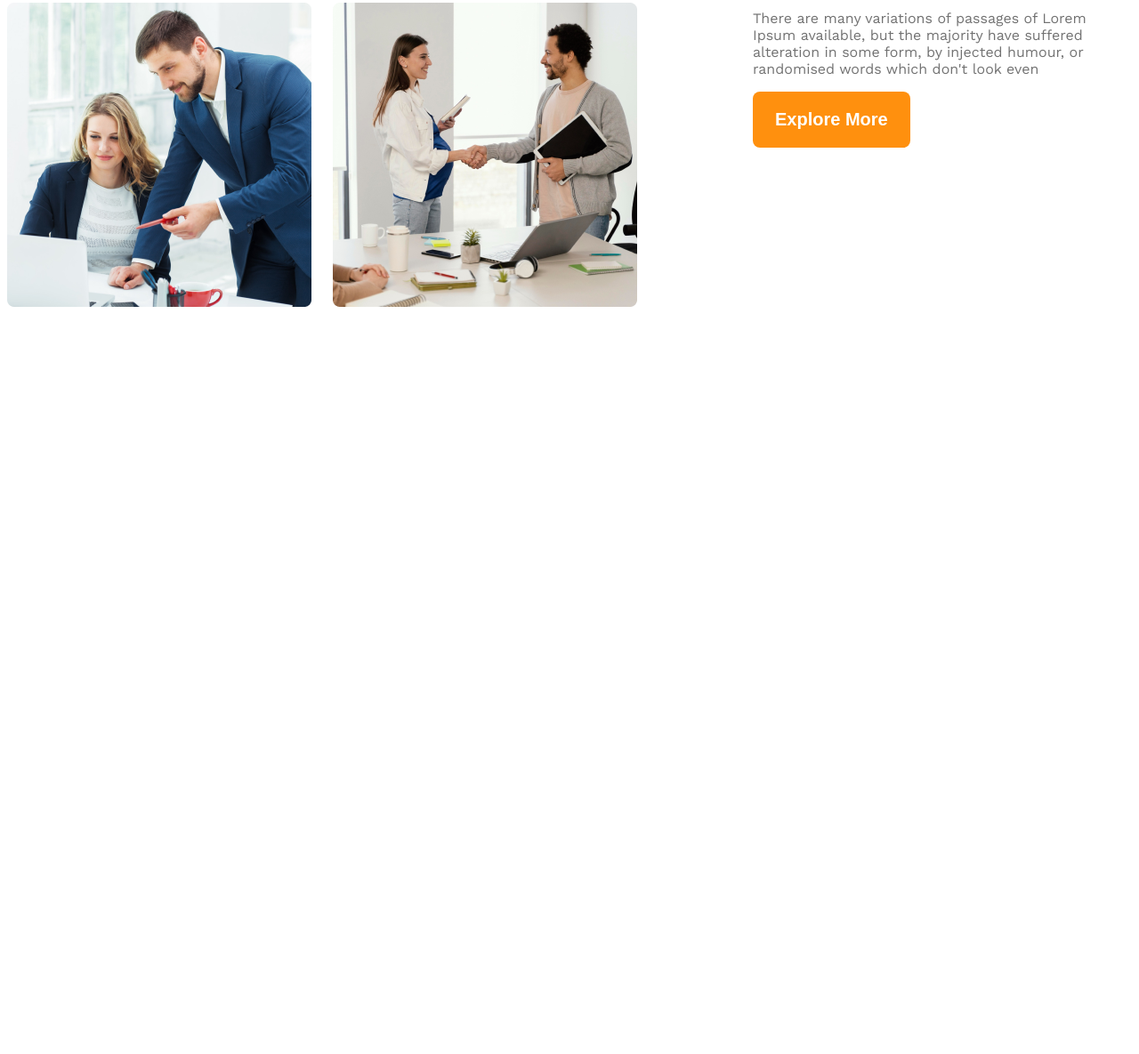
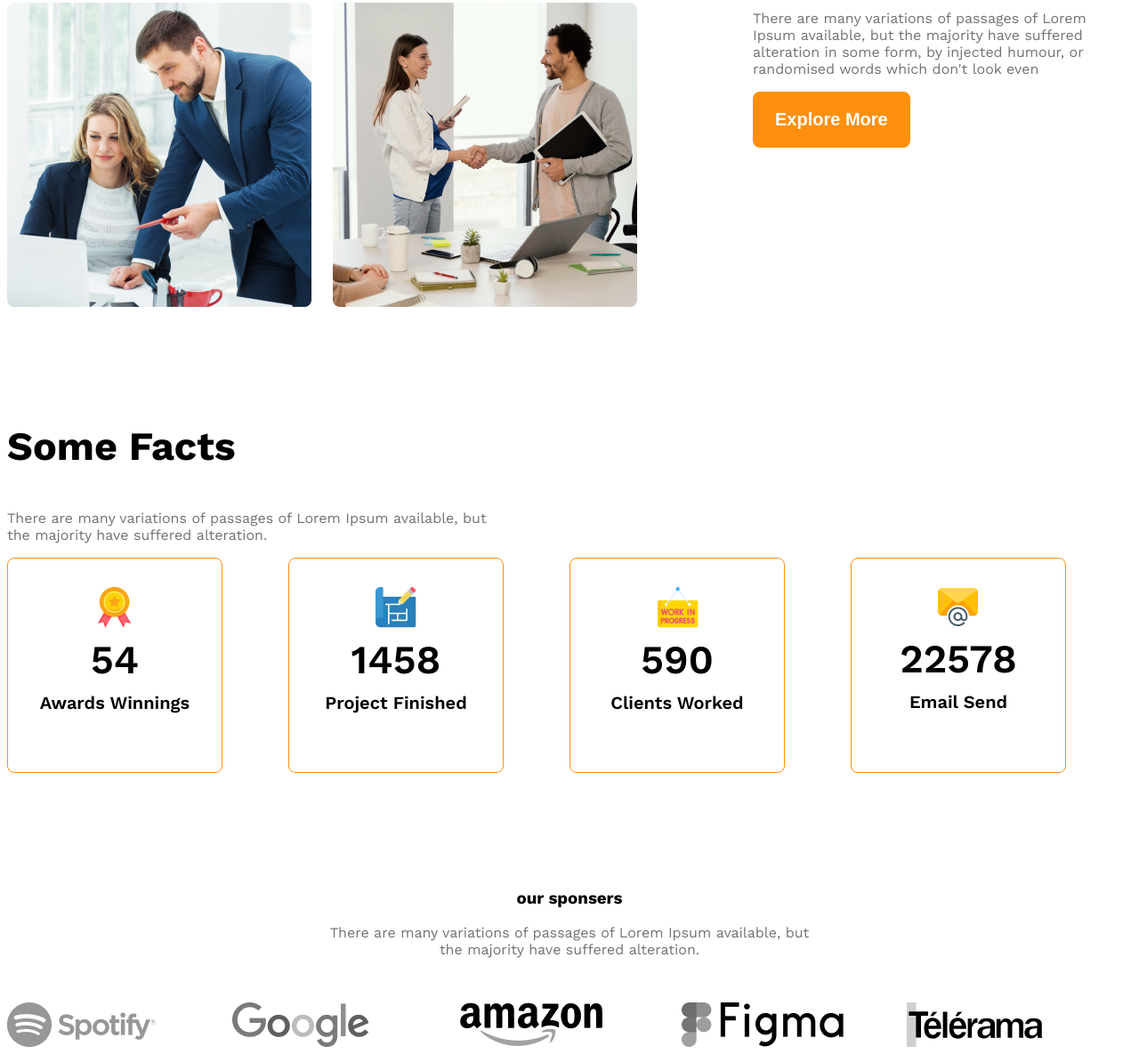
Before and after one commit to fariakhanam/g3-architects, a plain HTML site: page index.html in a window 1280 px wide. Shown: the part 1667-2852 px from the top of the page at 89% size. Before the commit the page ends 2020 px from the top, so only its background shows below. Drawn offline with nearby package versions, Linux system fonts and the light colour scheme.

Commit message:
added new section

```diff
--- a/index.html
+++ b/index.html
@@ -45,6 +45,60 @@
                 </div>
 
             </section>
+            <section>
+                <h3 class="f-tittle">Some Facts</h3>
+                <p class="text-light-gray fact-description">There are many variations of passages of Lorem Ipsum available, but the majority have suffered alteration.</p>
+                <div class="facts-container">
+                    <div class="fact display-flex">
+                        <div>
+                             <img src="images/icons/ribon.png" alt="">
+                        <h4 class="fact-num">54</h4>
+                        <h5 class="fact-name">Awards Winnings</h5>
+
+                        </div>
+                       </div>
+                    <div class="fact display-flex">
+                        <div>
+                            <img src="images/icons/projects.png" alt="">
+                        <h4 class="fact-num">1458</h4>
+                        <h5 class="fact-name">Project Finished</h5>
+
+                        </div>
+                        </div>
+                    <div class="fact  display-flex">
+                        <div>
+                            <img src="images/icons/customers.png" alt="">
+                        <h4 class="fact-num">590</h4>
+                        <h5 class="fact-name">Clients Worked</h5>
+
+                        </div></div>
+                    <div class="fact display-flex">
+                        <div>
+                            <img src="images/icons/email.png" alt="">
+                        <h4 class="fact-num">22578</h4>
+                        <h5 class="fact-name">Email Send</h5>
+
+                        </div></div>
+                </div>
+            </section>
+            <section class="our-sp">
+                <div class="sp-info">
+                    <h3 class="section-tittle">
+                        our sponsers
+                    </h3>
+                    <p class="text-light-gray">There are many variations of passages of Lorem Ipsum available, but the majority have suffered alteration.</p>
+
+                </div>
+                <div class="sponsor-company">
+                    <img src="images/sponsors/spotify.png" alt="">
+                    <img src="images/sponsors/google.png" alt="">
+                    <img src="images/sponsors/amazon.png" alt="">
+                    <img src="images/sponsors/figma.png" alt="">
+                    <img src="images/sponsors/telerama.png" alt="">
+                </div>
+
+            </section>
+
 
     </main>
     <footer>
--- a/styles/g3.css
+++ b/styles/g3.css
@@ -108,6 +108,52 @@ main>section{
       font-weight: 500;
 }
 
+.facts-container{
+  display: grid;
+  grid-template-columns: repeat(4,1fr);
+
+
+}
+
+.fact{
+  border: 1px solid #ff900e;
+   width: 240px;
+  height: 240px;
+  border-radius: 8px;
+  text-align: center;
+  align-items: center;
+  justify-content: center;
+
+}
+.fact-num{
+  font-size: 2.8rem;
+  font-weight: 600;
+  margin-top: 5px;
+  margin-bottom: 10px;
+
+}
+.fact-name{
+  font-size: 1.25rem;
+  font-weight: 600;
+  margin-top: 10px;
+}
+.fact-description{
+  max-width:540px ;
+}
+.sp-info{
+  max-width: 540px;
+  margin: 50px auto;
+  text-align: center;
+}
+.sponsor-company{
+  display: grid;
+  grid-template-columns: repeat(5,1fr);
+
+}
+.sponsor-company img{
+  filter:grayscale(100%) ;
+}
+
 
 @media  screen and (max-width:576px) {
   .navbar, .nav-links,.teams{
@@ -115,11 +161,19 @@ main>section{
     align-items: center;
     gap:10px;
   }
-  .img-container-team{
+  .img-container-team ,
+  .facts-container,
+  .sponsor-company
+
+  {
     grid-template-columns: repeat(1,1fr);
   }
   .our-features{
     margin-left: 20px;
+  }
+  .facts-container, .sponsor-company{
+    justify-content: center;
+    gap: 24px;
   }
 
 }
```
